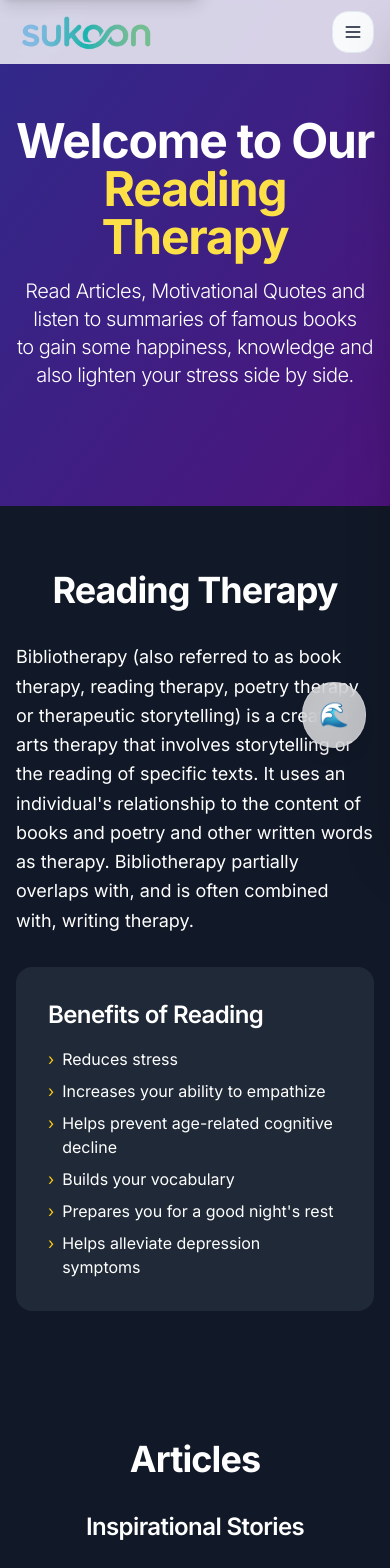
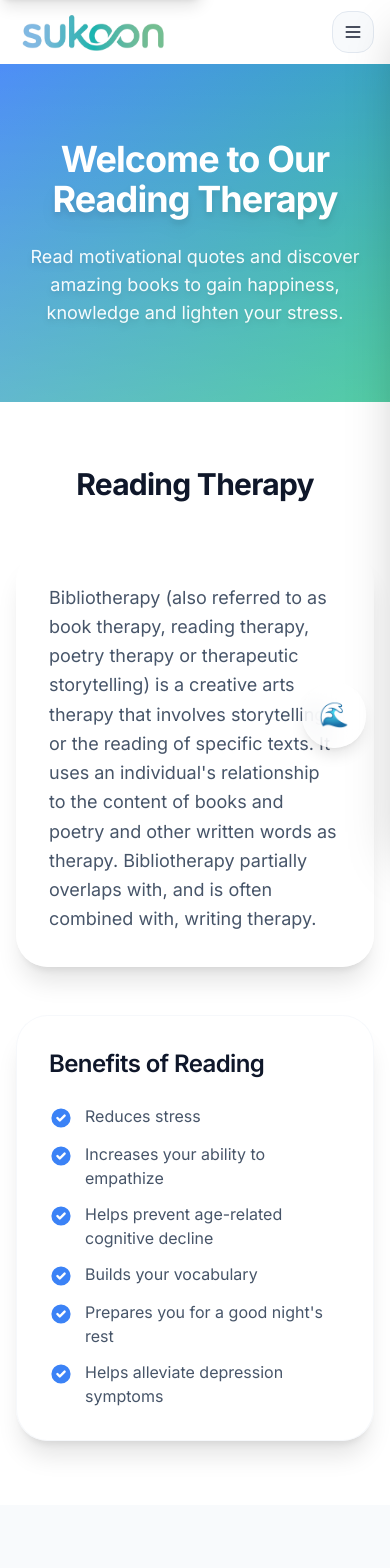
Before and after one commit to Anoop1925/Sukoon, a Next.js app: page /therapies/reading in a window 390 px wide. Shown: the top 1568 px of the page. Built offline with nearby package versions, Linux system fonts and the light colour scheme; grey boxes are pictures that could not be loaded.

Commit message:
Fixed Reading therapy page

```diff
--- a/src/app/therapies/reading/page.tsx
+++ b/src/app/therapies/reading/page.tsx
@@ -4,280 +4,233 @@ import dynamic from 'next/dynamic';
 
 // Lazy load heavy components
 const BookCard = dynamic(() => import('@/components/therapy/BookCard').then(mod => ({ default: mod.BookCard })), {
-  loading: () => <div className="bg-gray-700 animate-pulse rounded-lg h-96"></div>,
-  ssr: false
-});
-
-const YouTubeEmbed = dynamic(() => import('@/components/therapy/YouTubeEmbed').then(mod => ({ default: mod.YouTubeEmbed })), {
-  loading: () => <div className="bg-gray-700 animate-pulse rounded-lg aspect-video"></div>,
+  loading: () => <div className="bg-surface-elevated animate-pulse rounded-lg h-96"></div>,
   ssr: false
 });
 
 /**
  * Reading Therapy Page
- * Displays articles, quotes, book summaries, and books for stress relief
+ * Displays quotes and books for stress relief
  */
 export default function ReadingTherapyPage() {
   return (
-    <div className="min-h-screen bg-gray-900 text-white">
+    <div className="min-h-screen bg-background pt-16 md:pt-20">
       {/* Hero Section */}
-      <section className="relative h-[60vh] flex items-center justify-center bg-gradient-to-br from-indigo-600 to-purple-700">
-        <div className="absolute inset-0 bg-black opacity-40"></div>
+      <section className="relative min-h-[40vh] flex items-center justify-center bg-gradient-to-br from-primary/90 to-secondary/90 py-16 md:py-20">
+        <div className="absolute inset-0 bg-gradient-to-b from-transparent to-background/20"></div>
         <div className="relative z-10 text-center px-4 max-w-4xl mx-auto">
-          <h1 className="text-5xl md:text-6xl font-bold mb-4">
-            Welcome to Our <span className="text-yellow-300">Reading Therapy</span>
+          <h1 className="text-4xl md:text-5xl lg:text-6xl font-bold mb-6 text-white animate-fade-in">
+            Welcome to Our <span className="text-white drop-shadow-lg">Reading Therapy</span>
           </h1>
-          <h3 className="text-xl md:text-2xl font-light">
-            Read Articles, Motivational Quotes and listen to summaries of famous books<br />
-            to gain some happiness, knowledge and also lighten your stress side by side.
-          </h3>
+          <p className="text-lg md:text-xl text-white/95 max-w-2xl mx-auto drop-shadow-md">
+            Read motivational quotes and discover amazing books to gain happiness, knowledge and lighten your stress.
+          </p>
         </div>
       </section>
 
       {/* Benefits Section */}
-      <section id="benefits" className="py-16 px-4 max-w-7xl mx-auto">
-        <h2 className="text-4xl font-bold text-center mb-8">Reading Therapy</h2>
-        <div className="grid grid-cols-1 md:grid-cols-2 gap-8 items-center">
-          <div>
-            <p className="text-lg leading-relaxed">
+      <section id="benefits" className="section-spacing">
+        <div className="container-custom">
+          <h2 className="text-3xl md:text-4xl font-bold text-center mb-12 text-foreground">Reading Therapy</h2>
+          <div className="grid grid-cols-1 md:grid-cols-2 gap-12 items-center">
+            <div className="glass rounded-2xl p-8 shadow-xl">
+              <p className="text-lg leading-relaxed text-muted">
                 Bibliotherapy (also referred to as book therapy, reading therapy, poetry therapy or therapeutic storytelling)
                 is a creative arts therapy that involves storytelling or the reading of specific texts. It uses an individual's
                 relationship to the content of books and poetry and other written words as therapy. Bibliotherapy partially
                 overlaps with, and is often combined with, writing therapy.
               </p>
             </div>
-          <div className="bg-gray-800 p-8 rounded-lg">
-            <h3 className="text-2xl font-semibold mb-4">Benefits of Reading</h3>
-            <ul className="space-y-2">
-              <li className="flex items-start">
-                <span className="text-yellow-400 mr-2">›</span>
-                <span>Reduces stress</span>
+            <div className="glass rounded-2xl p-8 shadow-xl border border-border/30">
+              <h3 className="text-2xl font-semibold mb-6 text-foreground">Benefits of Reading</h3>
+              <ul className="space-y-3">
+                <li className="flex items-start gap-3">
+                  <svg className="w-6 h-6 text-primary flex-shrink-0 mt-0.5" fill="currentColor" viewBox="0 0 20 20">
+                    <path fillRule="evenodd" d="M10 18a8 8 0 100-16 8 8 0 000 16zm3.707-9.293a1 1 0 00-1.414-1.414L9 10.586 7.707 9.293a1 1 0 00-1.414 1.414l2 2a1 1 0 001.414 0l4-4z" clipRule="evenodd" />
+                  </svg>
+                  <span className="text-muted">Reduces stress</span>
                 </li>
-              <li className="flex items-start">
-                <span className="text-yellow-400 mr-2">›</span>
-                <span>Increases your ability to empathize</span>
+                <li className="flex items-start gap-3">
+                  <svg className="w-6 h-6 text-primary flex-shrink-0 mt-0.5" fill="currentColor" viewBox="0 0 20 20">
+                    <path fillRule="evenodd" d="M10 18a8 8 0 100-16 8 8 0 000 16zm3.707-9.293a1 1 0 00-1.414-1.414L9 10.586 7.707 9.293a1 1 0 00-1.414 1.414l2 2a1 1 0 001.414 0l4-4z" clipRule="evenodd" />
+                  </svg>
+                  <span className="text-muted">Increases your ability to empathize</span>
                 </li>
-              <li className="flex items-start">
-                <span className="text-yellow-400 mr-2">›</span>
-                <span>Helps prevent age-related cognitive decline</span>
+                <li className="flex items-start gap-3">
+                  <svg className="w-6 h-6 text-primary flex-shrink-0 mt-0.5" fill="currentColor" viewBox="0 0 20 20">
+                    <path fillRule="evenodd" d="M10 18a8 8 0 100-16 8 8 0 000 16zm3.707-9.293a1 1 0 00-1.414-1.414L9 10.586 7.707 9.293a1 1 0 00-1.414 1.414l2 2a1 1 0 001.414 0l4-4z" clipRule="evenodd" />
+                  </svg>
+                  <span className="text-muted">Helps prevent age-related cognitive decline</span>
                 </li>
-              <li className="flex items-start">
-                <span className="text-yellow-400 mr-2">›</span>
-                <span>Builds your vocabulary</span>
+                <li className="flex items-start gap-3">
+                  <svg className="w-6 h-6 text-primary flex-shrink-0 mt-0.5" fill="currentColor" viewBox="0 0 20 20">
+                    <path fillRule="evenodd" d="M10 18a8 8 0 100-16 8 8 0 000 16zm3.707-9.293a1 1 0 00-1.414-1.414L9 10.586 7.707 9.293a1 1 0 00-1.414 1.414l2 2a1 1 0 001.414 0l4-4z" clipRule="evenodd" />
+                  </svg>
+                  <span className="text-muted">Builds your vocabulary</span>
                 </li>
-              <li className="flex items-start">
-                <span className="text-yellow-400 mr-2">›</span>
-                <span>Prepares you for a good night's rest</span>
+                <li className="flex items-start gap-3">
+                  <svg className="w-6 h-6 text-primary flex-shrink-0 mt-0.5" fill="currentColor" viewBox="0 0 20 20">
+                    <path fillRule="evenodd" d="M10 18a8 8 0 100-16 8 8 0 000 16zm3.707-9.293a1 1 0 00-1.414-1.414L9 10.586 7.707 9.293a1 1 0 00-1.414 1.414l2 2a1 1 0 001.414 0l4-4z" clipRule="evenodd" />
+                  </svg>
+                  <span className="text-muted">Prepares you for a good night's rest</span>
                 </li>
-              <li className="flex items-start">
-                <span className="text-yellow-400 mr-2">›</span>
-                <span>Helps alleviate depression symptoms</span>
+                <li className="flex items-start gap-3">
+                  <svg className="w-6 h-6 text-primary flex-shrink-0 mt-0.5" fill="currentColor" viewBox="0 0 20 20">
+                    <path fillRule="evenodd" d="M10 18a8 8 0 100-16 8 8 0 000 16zm3.707-9.293a1 1 0 00-1.414-1.414L9 10.586 7.707 9.293a1 1 0 00-1.414 1.414l2 2a1 1 0 001.414 0l4-4z" clipRule="evenodd" />
+                  </svg>
+                  <span className="text-muted">Helps alleviate depression symptoms</span>
                 </li>
               </ul>
             </div>
           </div>
-      </section>
-
-      {/* Articles Section */}
-      <section id="articles" className="py-16 px-4 max-w-7xl mx-auto">
-        <h2 className="text-4xl font-bold text-center mb-8">Articles</h2>
-        <h3 className="text-2xl font-semibold text-center mb-8">Inspirational Stories</h3>
-        <div className="grid grid-cols-1 md:grid-cols-2 gap-6">
-          <div className="bg-white rounded-lg overflow-hidden" style={{ height: '380px' }}>
-            <iframe
-              src="https://ahigherthought.com/the-best-way-to-refresh-mind-body-soul/"
-              className="w-full h-full"
-              title="Refresh Mind Body Soul"
-            />
-          </div>
-          <div className="bg-white rounded-lg overflow-hidden" style={{ height: '380px' }}>
-            <iframe
-              src="https://www.developgoodhabits.com/inspirational-stories/"
-              className="w-full h-full"
-              title="Inspirational Stories"
-            />
-          </div>
-          <div className="bg-white rounded-lg overflow-hidden" style={{ height: '380px' }}>
-            <iframe
-              src="https://www.whatsdannydoing.com/blog/short-inspirational-stories-with-a-moral"
-              className="w-full h-full"
-              title="Short Inspirational Stories"
-            />
-          </div>
-          <div className="bg-white rounded-lg overflow-hidden" style={{ height: '380px' }}>
-            <iframe
-              src="https://theartofliving.com/interesting-articles/"
-              className="w-full h-full"
-              title="Art of Living Articles"
-            />
-          </div>
         </div>
       </section>
 
-      <hr className="border-gray-700 max-w-7xl mx-auto" />
+      {/* Quotes Section */}
+      <section id="quotes" className="section-spacing bg-surface">
+        <div className="container-custom">
+          <h2 className="text-3xl md:text-4xl font-bold text-center mb-12 text-foreground">Motivational Quotes</h2>
 
-      {/* Quotes Section */}
-      <section id="quotes" className="py-16 px-4 max-w-7xl mx-auto">
-        <h2 className="text-4xl font-bold text-center mb-12">Motivational Quotes</h2>
-
-        <h3 className="text-2xl font-semibold text-center mb-8">Inspirational Quotes</h3>
+          <h3 className="text-2xl font-semibold text-center mb-8 text-foreground">Inspirational Quotes</h3>
           <div className="grid grid-cols-1 md:grid-cols-2 lg:grid-cols-4 gap-6 mb-12">
-          <div className="bg-gradient-to-br from-purple-600 to-blue-600 p-6 rounded-lg text-center">
-            <p className="text-lg italic">
+            <div className="glass rounded-2xl p-6 text-center shadow-xl border-2 border-blue-400/60 hover:shadow-2xl hover:border-blue-500/80 transition-all">
+              <p className="text-base italic text-foreground leading-relaxed">
                 "Life isn't about finding yourself. Life is about creating yourself."
               </p>
             </div>
-          <div className="bg-gradient-to-br from-pink-600 to-purple-600 p-6 rounded-lg text-center">
-            <p className="text-lg italic">
+            <div className="glass rounded-2xl p-6 text-center shadow-xl border-2 border-purple-400/60 hover:shadow-2xl hover:border-purple-500/80 transition-all">
+              <p className="text-base italic text-foreground leading-relaxed">
                 "A mistake that makes you humble is better than an achievement that makes you arrogant."
               </p>
             </div>
-          <div className="bg-gradient-to-br from-blue-600 to-teal-600 p-6 rounded-lg text-center">
-            <p className="text-lg italic">
+            <div className="glass rounded-2xl p-6 text-center shadow-xl border-2 border-pink-400/60 hover:shadow-2xl hover:border-pink-500/80 transition-all">
+              <p className="text-base italic text-foreground leading-relaxed">
                 "Why do we only rest in peace why don't we live in peace too?"
               </p>
             </div>
-          <div className="bg-gradient-to-br from-orange-600 to-red-600 p-6 rounded-lg text-center">
-            <p className="text-lg italic">
+            <div className="glass rounded-2xl p-6 text-center shadow-xl border-2 border-teal-400/60 hover:shadow-2xl hover:border-teal-500/80 transition-all">
+              <p className="text-base italic text-foreground leading-relaxed">
                 "Our greatest glory is not in never falling, but in rising every time we fall."
               </p>
             </div>
           </div>
 
-        <h3 className="text-2xl font-semibold text-center mb-8">Stress Relieving Quotes</h3>
+          <h3 className="text-2xl font-semibold text-center mb-8 text-foreground">Stress Relieving Quotes</h3>
           <div className="grid grid-cols-1 md:grid-cols-2 lg:grid-cols-4 gap-6">
-          <div className="bg-gradient-to-br from-green-600 to-teal-600 p-6 rounded-lg text-center">
-            <p className="text-lg italic">
+            <div className="glass rounded-2xl p-6 text-center shadow-xl border-2 border-green-400/60 hover:shadow-2xl hover:border-green-500/80 transition-all">
+              <p className="text-base italic text-foreground leading-relaxed">
                 "It's not the events of our lives that shape us, but our beliefs as to what those events mean."
               </p>
             </div>
-          <div className="bg-gradient-to-br from-indigo-600 to-purple-600 p-6 rounded-lg text-center">
-            <p className="text-lg italic">
+            <div className="glass rounded-2xl p-6 text-center shadow-xl border-2 border-orange-400/60 hover:shadow-2xl hover:border-orange-500/80 transition-all">
+              <p className="text-base italic text-foreground leading-relaxed">
                 "Breath is the power behind all things…. I breathe in and know that good things will happen."
               </p>
             </div>
-          <div className="bg-gradient-to-br from-yellow-600 to-orange-600 p-6 rounded-lg text-center">
-            <p className="text-lg italic">
+            <div className="glass rounded-2xl p-6 text-center shadow-xl border-2 border-indigo-400/60 hover:shadow-2xl hover:border-indigo-500/80 transition-all">
+              <p className="text-base italic text-foreground leading-relaxed">
                 "You can't control the wind, but you can adjust your sails."
               </p>
             </div>
-          <div className="bg-gradient-to-br from-red-600 to-pink-600 p-6 rounded-lg text-center">
-            <p className="text-lg italic">
+            <div className="glass rounded-2xl p-6 text-center shadow-xl border-2 border-rose-400/60 hover:shadow-2xl hover:border-rose-500/80 transition-all">
+              <p className="text-base italic text-foreground leading-relaxed">
                 "There are times when we stop, we sit still. We listen and breezes from a whole other world begin to whisper."
               </p>
             </div>
           </div>
-      </section>
-
-      <hr className="border-gray-700 max-w-7xl mx-auto" />
-
-      {/* Book Summaries Section */}
-      <section id="summary" className="py-16 px-4 max-w-7xl mx-auto">
-        <h2 className="text-4xl font-bold text-center mb-12">Summary of Books</h2>
-
-        <h3 className="text-2xl font-semibold text-center mb-8">In Articles</h3>
-        <div className="grid grid-cols-1 md:grid-cols-2 gap-6 mb-12">
-          <div className="bg-white rounded-lg overflow-hidden" style={{ height: '380px' }}>
-            <iframe
-              src="https://www.samuelthomasdavies.com/book-summaries/self-help/atomic-habits/"
-              className="w-full h-full"
-              title="Atomic Habits Summary"
-            />
-          </div>
-          <div className="bg-white rounded-lg overflow-hidden" style={{ height: '380px' }}>
-            <iframe
-              src="https://jamesclear.com/book-summaries/the-subtle-art-of-not-giving-a-fck"
-              className="w-full h-full"
-              title="Subtle Art Summary"
-            />
-          </div>
-          <div className="bg-white rounded-lg overflow-hidden" style={{ height: '380px' }}>
-            <iframe
-              src="https://wizbuskout.com/think-like-a-monk-summary/"
-              className="w-full h-full"
-              title="Think Like a Monk Summary"
-            />
-          </div>
-          <div className="bg-white rounded-lg overflow-hidden" style={{ height: '380px' }}>
-            <iframe
-              src="https://www.sloww.co/ikigai-book/"
-              className="w-full h-full"
-              title="Ikigai Summary"
-            />
-          </div>
-        </div>
-
-        <h3 className="text-2xl font-semibold text-center mb-8">In Videos</h3>
-        <div className="grid grid-cols-1 md:grid-cols-2 lg:grid-cols-4 gap-6">
-          <YouTubeEmbed videoId="PZ7lDrwYdZc" title="Atomic Habits Summary" />
-          <YouTubeEmbed videoId="Zxj3P0enJNQ" title="Subtle Art Summary" />
-          <YouTubeEmbed videoId="8OAH3hqNsN4" title="Think Like a Monk Summary" />
-          <YouTubeEmbed videoId="9g1BfGpoK3E" title="Ikigai Summary" />
         </div>
       </section>
 
-      <hr className="border-gray-700 max-w-7xl mx-auto" />
-
       {/* Books Section */}
-      <section id="reading" className="py-16 px-4 max-w-7xl mx-auto">
-        <h2 className="text-4xl font-bold text-center mb-12">Books</h2>
-        <div className="grid grid-cols-1 md:grid-cols-2 lg:grid-cols-3 xl:grid-cols-4 gap-6">
+      <section id="reading" className="section-spacing">
+        <div className="container-custom">
+          <h2 className="text-3xl md:text-4xl font-bold text-center mb-12 text-foreground">Recommended Books</h2>
+          <div className="grid grid-cols-1 md:grid-cols-2 lg:grid-cols-3 xl:grid-cols-4 gap-8">
             <BookCard
               title="Atomic Habits"
               author="James Clear"
-            description="Read the famous book by James Clear."
+              description="Let's listen to the famous audiobook by James Clear."
               coverImage="https://m.media-amazon.com/images/I/41wuB-s8vRL._SL300_.jpg"
-            purchaseLink="https://www.amazon.in/Atomic-Habits-James-Clear/dp/1847941834"
+              purchaseLink="https://www.audible.in/pd/Atomic-Habits-Audiobook/B07J1PK5Q7"
             />
             <BookCard
               title="The Psychology of Money"
               author="Morgan Housel"
-            description="Read the famous book by Morgan Housel."
-            coverImage="https://m.media-amazon.com/images/I/51jRBz6Ug3L._SL500_.jpg"
-            purchaseLink="https://www.amazon.in/Psychology-Money-Morgan-Housel/dp/9390166268"
+              description="Let's listen to the famous audiobook by Morgan Housel."
+              coverImage="/images/morgan-housel-the-psychology-of-money.jpg"
+              purchaseLink="https://www.audible.in/pd/The-Psychology-of-Money-Audiobook/B08D9WJCBT"
             />
             <BookCard
               title="The Subtle Art of Not Giving a F*ck"
               author="Mark Manson"
-            description="Read the famous book by Mark Manson."
+              description="Let's listen to the famous audiobook by Mark Manson."
               coverImage="https://m.media-amazon.com/images/I/51MT0MbpD7L._SL500_.jpg"
-            purchaseLink="https://www.amazon.in/Subtle-Art-Not-Giving/dp/0062641549"
+              purchaseLink="https://www.audible.in/pd/The-Subtle-Art-of-Not-Giving-a-F-ck-Audiobook/B079BC54JT"
             />
             <BookCard
               title="Ikigai"
               author="Héctor García and Francesc Miralles"
-            description="Read the famous book by Héctor García and Francesc Miralles."
+              description="Let's listen to the famous audiobook by Héctor García and Francesc Miralles."
               coverImage="https://m.media-amazon.com/images/I/511HccWipML._SL500_.jpg"
-            purchaseLink="https://www.amazon.in/Ikigai-H%C3%A9ctor-Garc%C3%ADa/dp/178633089X"
+              purchaseLink="https://www.audible.in/pd/Ikigai-Audiobook/B0759Y4LYM"
             />
             <BookCard
               title="Think Like A Monk"
               author="Jay Shetty"
-            description="Read the famous book by Jay Shetty."
+              description="Let's listen to the famous audiobook by Jay Shetty."
               coverImage="https://m.media-amazon.com/images/I/51n4UO2a+VS._SL500_.jpg"
-            purchaseLink="https://www.amazon.in/Think-Like-Monk-Jay-Shetty/dp/0008386595"
+              purchaseLink="https://www.audible.in/pd/Think-Like-A-Monk-Audiobook/B07YSQ8GT5"
             />
             <BookCard
-            title="How To Talk To Anyone"
-            author="Leil Lowndes"
-            description="Read the famous book by Leil Lowndes."
-            coverImage="https://m.media-amazon.com/images/I/51hAGh15bTL._SL500_.jpg"
-            purchaseLink="https://www.amazon.in/dp/0007272618"
+              title="Life's Amazing Secrets"
+              author="Gaur Gopal Das"
+              description="Let's listen to the famous audiobook by Gaur Gopal Das."
+              coverImage="https://m.media-amazon.com/images/I/514sscPA15L._SL500_.jpg"
+              purchaseLink="https://www.audible.in/pd/Lifes-Amazing-Secrets-Audiobook/B081S9NKRP"
             />
             <BookCard
               title="Rich Dad Poor Dad"
               author="Robert T. Kiyosaki"
-            description="Read the famous book by Robert T. Kiyosaki."
+              description="Let's listen to the famous audiobook by Robert T. Kiyosaki."
               coverImage="https://m.media-amazon.com/images/I/51AHZGhzZEL._SL500_.jpg"
-            purchaseLink="https://www.amazon.in/Rich-Dad-Poor-Middle-Updates/dp/1612680194"
+              purchaseLink="https://www.audible.in/pd/Rich-Dad-Poor-Dad-Audiobook/B079P9PGJB"
+            />
+            <BookCard
+              title="Karma: A Yogi's Guide"
+              author="Sadhguru and Leslie Howard"
+              description="Let's listen to the famous audiobook by Sadhguru and Leslie Howard."
+              coverImage="https://m.media-amazon.com/images/I/51nY2HMNVHL._SL500_.jpg"
+              purchaseLink="https://www.audible.in/pd/Karma-A-Yogis-Guide-to-Crafting-Your-Own-Destiny-Audiobook/9391149588"
+            />
+            <BookCard
+              title="How to Talk to Anyone"
+              author="Leil Lowndes"
+              description="Let's listen to the famous audiobook by Leil Lowndes."
+              coverImage="https://m.media-amazon.com/images/I/51hAGh15bTL._SL500_.jpg"
+              purchaseLink="https://www.audible.in/pd/How-to-Talk-to-Anyone-Audiobook/B079TLJV49"
             />
             <BookCard
               title="Rework"
-            author="David Heinemeier Hansson"
-            description="Read the famous book by David Heinemeier Hansson."
+              author="Jason Fried and David Heinemeier Hansson"
+              description="Let's listen to the famous audiobook by Jason Fried and David Heinemeier Hansson."
               coverImage="https://m.media-amazon.com/images/I/41jq-ouUBkL._SL500_.jpg"
-            purchaseLink="https://www.amazon.in/ReWork-Change-Way-Work-Forever/dp/0091929784"
+              purchaseLink="https://www.audible.in/pd/Rework-Audiobook/B079VF9TV6"
             />
+            <BookCard
+              title="The Monk Who Sold His Ferrari"
+              author="Robin Sharma"
+              description="Let's listen to the famous audiobook by Robin Sharma."
+              coverImage="https://m.media-amazon.com/images/I/51bmAi4DCML._SL500_.jpg"
+              purchaseLink="https://www.audible.in/pd/The-Monk-Who-Sold-His-Ferrari-Audiobook/B072MR2L6V"
+            />
+            <BookCard
+              title="Good Vibes, Good Life"
+              author="Vex King"
+              description="Let's listen to the famous audiobook by Vex King."
+              coverImage="https://m.media-amazon.com/images/I/41iYeNKefoL._SL500_.jpg"
+              purchaseLink="https://www.audible.in/pd/Good-Vibes-Good-Life-Audiobook/1788174992"
+            />
+          </div>
         </div>
       </section>
     </div>
--- a/src/app/therapies/yoga/page.tsx
+++ b/src/app/therapies/yoga/page.tsx
@@ -68,13 +68,13 @@ export default function YogaTherapyPage() {
       <section id="benefits" className="py-16 px-4 max-w-7xl mx-auto">
         <h2 className="text-4xl font-bold text-center mb-12 text-gray-800">Benefits of Yoga</h2>
         <div className="grid grid-cols-1 md:grid-cols-2 gap-8 items-center">
-          <div className="relative h-96 md:h-[500px]">
+          <div className="relative h-[450px] md:h-[600px]">
             <Image
-              src="https://preview.colorlib.com/theme/yogabest/images/xabout.png.pagespeed.ic.H7uxRdWOgu.webp"
+              src="/images/Yoga_Benefits.png"
               alt="Yoga Benefits"
               fill
               className="object-contain"
-              sizes="(max-width: 768px) 100vw, 50vw"
+              sizes="(max-width: 768px) 80vw, 50vw"
             />
           </div>
           <div>
--- a/src/components/layout/Header.tsx
+++ b/src/components/layout/Header.tsx
@@ -52,14 +52,14 @@ export function Header({ transparent = false, onMenuClick }: HeaderProps) {
             <motion.div
               whileHover={{ scale: 1.05 }}
               whileTap={{ scale: 0.95 }}
-              className="relative h-10 w-auto"
+              className="relative h-11 w-auto"
             >
               <Image
                 src="/images/Sukoon_logo.png"
                 alt="Sukoon Logo"
-                width={120}
-                height={40}
-                className="h-10 w-auto object-contain"
+                width={145}
+                height={44}
+                className="h-11 w-auto object-contain"
                 priority
               />
             </motion.div>
```
Also changed, not shown: src/components/layout/Footer.tsx (+9 -4 lines), src/components/sections/Contact.tsx (+66 -24 lines), 1 other file (tests, documents, lock files or other folders). Lines whose indentation alone changed are shown as unchanged.
